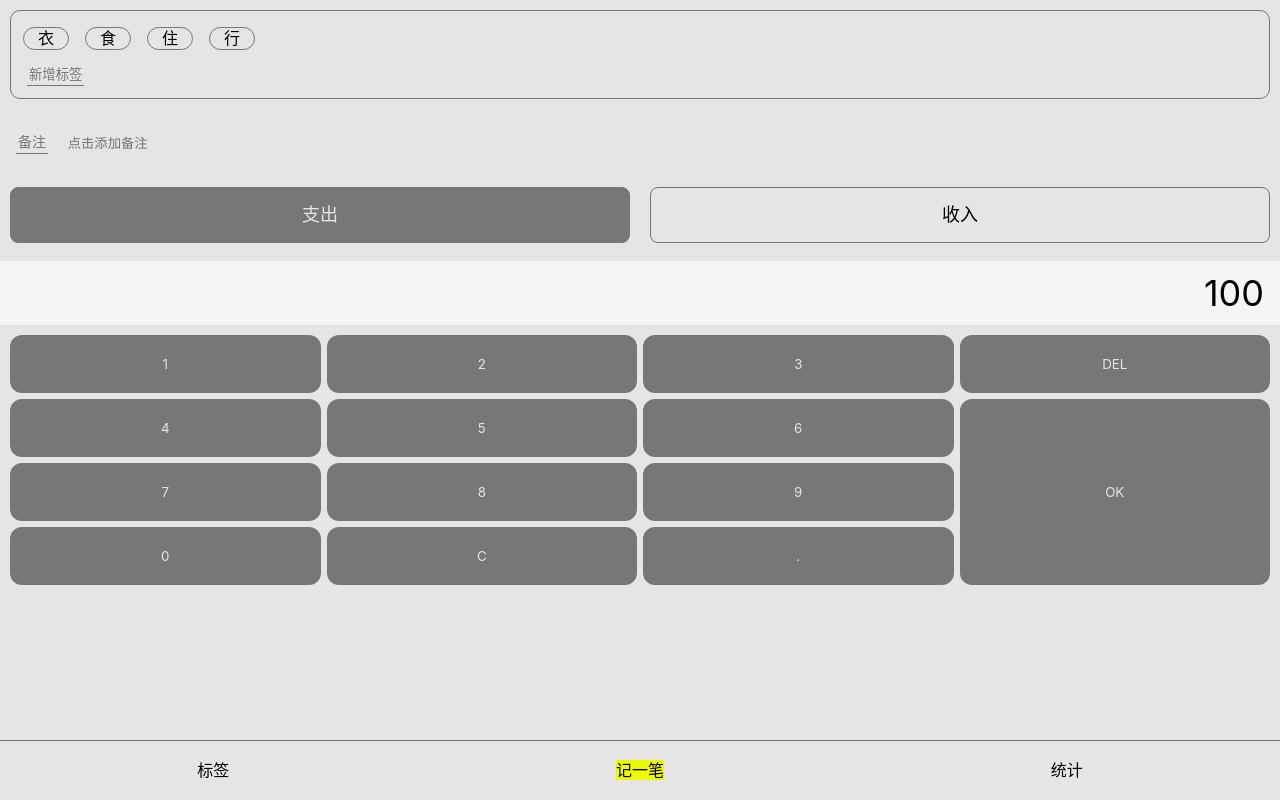
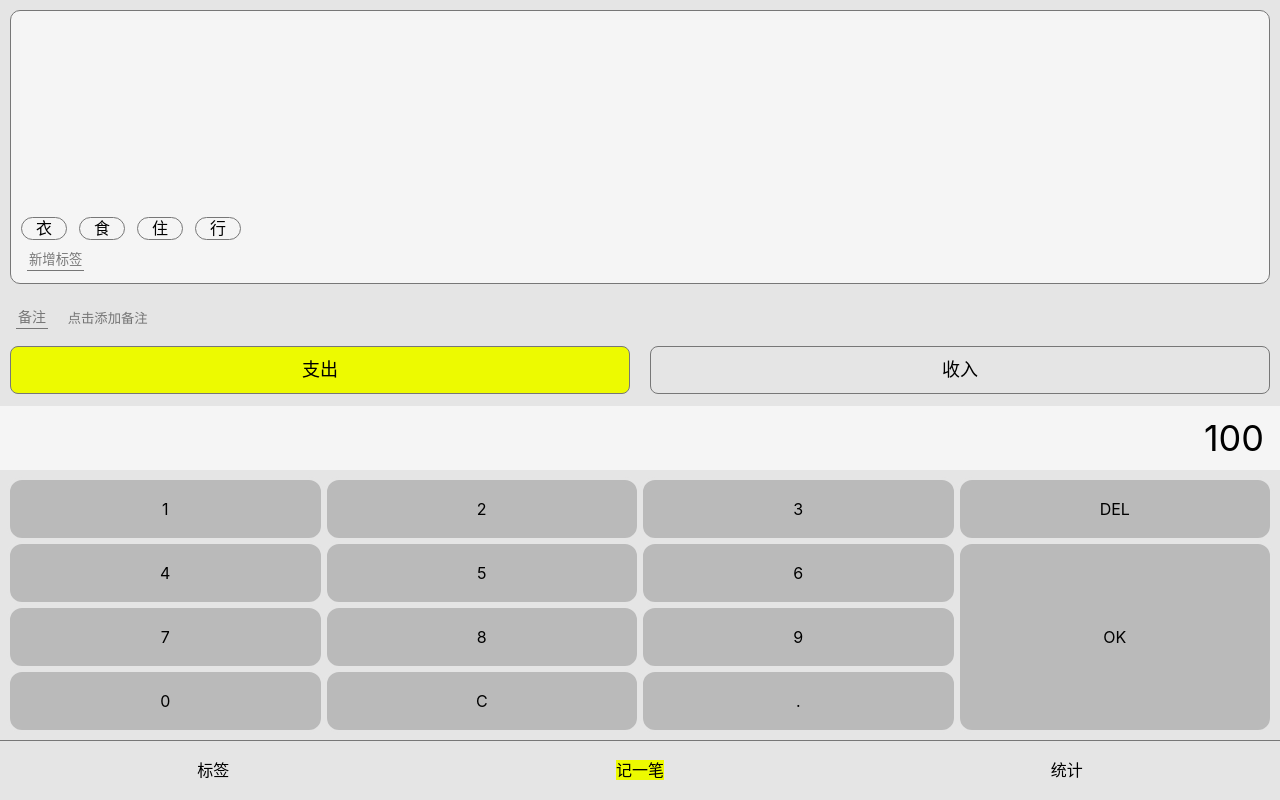
Before and after one commit to KyraZheng/CopperDaily-react, a React (Create React App) app: page /#/copper in a window 1280 px wide. Built offline with nearby package versions, Linux system fonts and the light colour scheme.

Commit message:
Copper.tsx UI 完成

```diff
--- a/src/components/Layout.tsx
+++ b/src/components/Layout.tsx
@@ -15,7 +15,7 @@ overflow: auto;
 const Layout = (props: any) =>{
   return(
     <Wrapper>
-      <Main>
+      <Main className={props.className}>
         {props.children}
       </Main>
       <Nav/>
--- a/src/views/Copper.tsx
+++ b/src/views/Copper.tsx
@@ -4,7 +4,13 @@ import React from 'react';
 
 
 const TagsSection = styled.section`
+  flex-grow: 1;
+  display: flex;
+  justify-content: flex-end;
+  flex-direction: column;
+  align-items: flex-start;
   border: 1px solid #777;
+  background: #f5f5f5;
   margin: 10px;
   border-radius: 10px;
   padding: 12px 16px;
@@ -16,7 +22,7 @@ const TagsSection = styled.section`
     border-radius: 18px;
     padding: 1px 14px;
     font-size: 16px;
-    margin: 4px 8px;
+    margin: 3px 6px;
 }
 }
 > button {
@@ -25,12 +31,12 @@ const TagsSection = styled.section`
   padding: 2px 2px;
   border-bottom: 1px solid #777;
   color: #777;
-  margin-top: 8px;
+  margin-top: 4px;
   }
 `;
 const NotesSection = styled.section`
   font-size: 14px;
-  padding: 10px 16px;
+  padding: 0 16px;
   > label {
     display: flex;
     align-items: center;
@@ -51,16 +57,15 @@ const CategorySection = styled.section`
   >ul {
   display: flex;
   > li {
-    margin: 10px;
+    margin: 4px 10px;
     border-radius: 8px;
-    padding: 16px 0;
+    padding: 12px 0;
     width: 50%;
     text-align: center;
     font-size: 18px;
     border: 1px solid #777;
     &.selected {
-      background: #777;
-      color: #e5e5e5;
+      background:#edfa00;
       }
     }
   }
@@ -78,11 +83,11 @@ const NumberPadSection = styled.section`
     padding: 0 16px;
   }
   > .pad {
-    margin: 7px;
+    margin:7px;
     > button {
+    font-size: 1em;
       border: 3px solid #e5e5e5;
-      background: #777;
-      color: #e5e5e5;
+      background: #bababa;
       border-radius: 15px;
       float: left;
       width: 25%;
@@ -94,11 +99,15 @@ const NumberPadSection = styled.section`
     }
   }
 `;
+const MyLayout = styled(Layout)`
+  display: flex;
+  flex-direction: column;
+`
 
 
 function Copper() {
   return (
-    <Layout>
+    <MyLayout>
       <TagsSection>
         <ol>
           <li>衣</li>
@@ -139,7 +148,7 @@ function Copper() {
           <button>.</button>
         </div>
       </NumberPadSection>
-    </Layout>);
+    </MyLayout>);
 }
 
 export default Copper;
```
